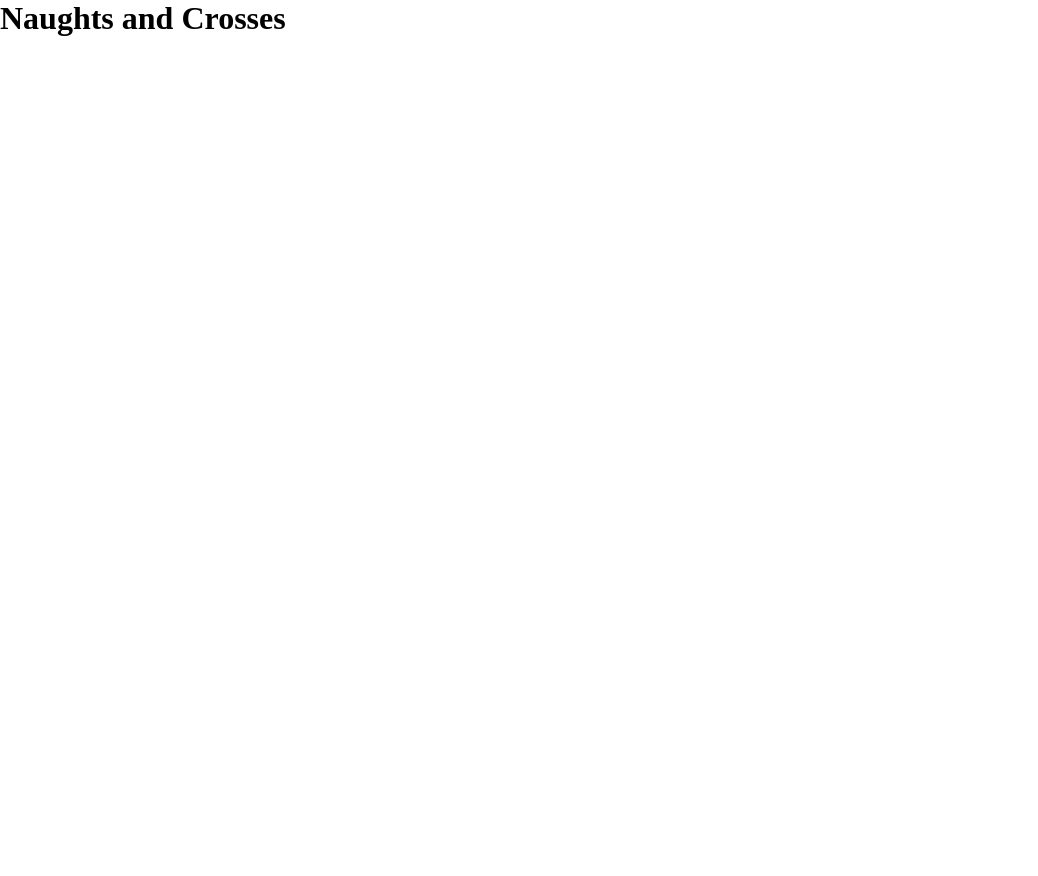
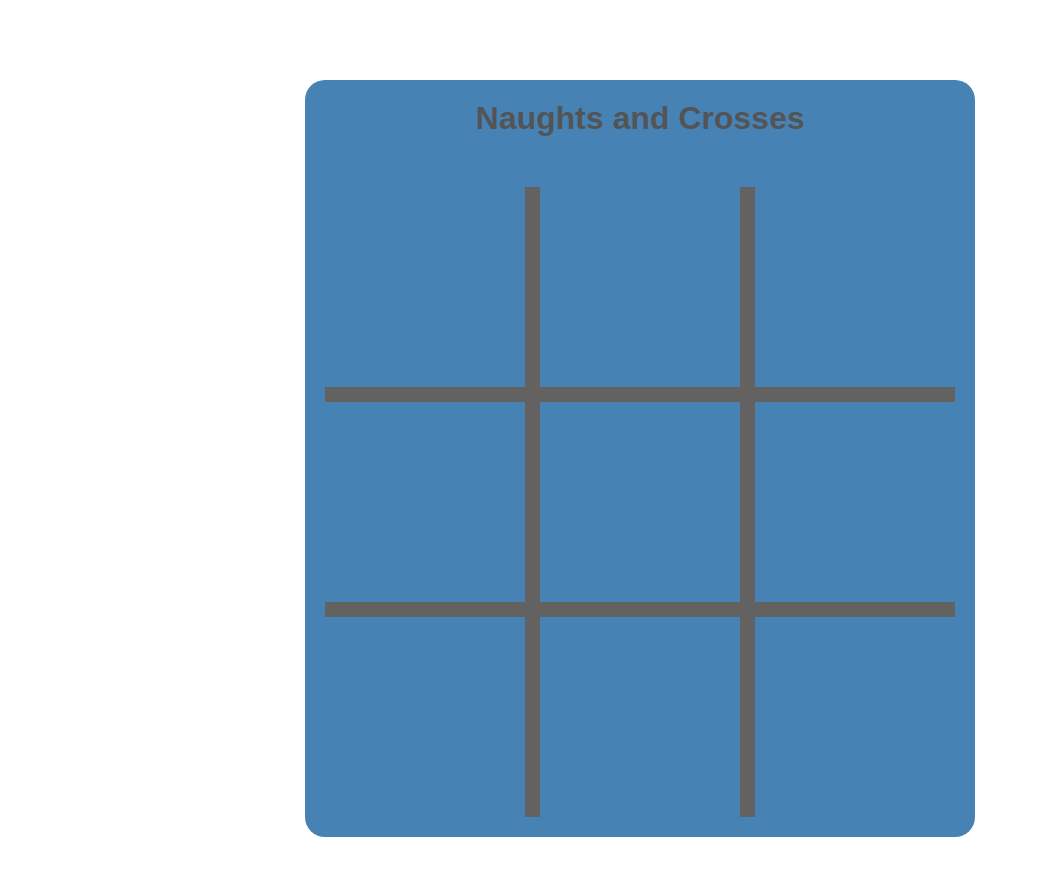
Before and after one commit to nware1066/naughts-and-crosses, a plain HTML site: page index.html in a window 1280 px wide. Shown: the whole page, without its empty margins (0-1038 px from the left). Before the commit the page ends 800 px from the top, so only its background shows below. Drawn offline with Linux system fonts and the light colour scheme.

Commit message:
Add basic styling to game board

```diff
--- a/styles.css
+++ b/styles.css
@@ -3,3 +3,39 @@
     padding: 0;
     box-sizing: border-box;
 }
+
+body {
+    display: flex;
+    justify-content: center;
+    font-family: sans-serif;
+    color: #545454
+}
+
+.container {
+    background-color: steelblue;
+    margin: 80px;
+    padding: 20px;
+    border-radius: 20px;
+}
+
+.title {
+    text-align: center;
+}
+
+.game-grid {
+    display: grid;
+    background-color: #646161;
+    grid-template-columns: repeat(3, 1fr);
+    grid-gap: 15px;
+    margin-top: 50px;
+}
+
+.game-cell {
+    display: flex;
+    justify-content: center;
+    align-items: center;
+    height: 200px;
+    width: 200px;
+    background-color: steelblue;
+    cursor: pointer;
+}
```
